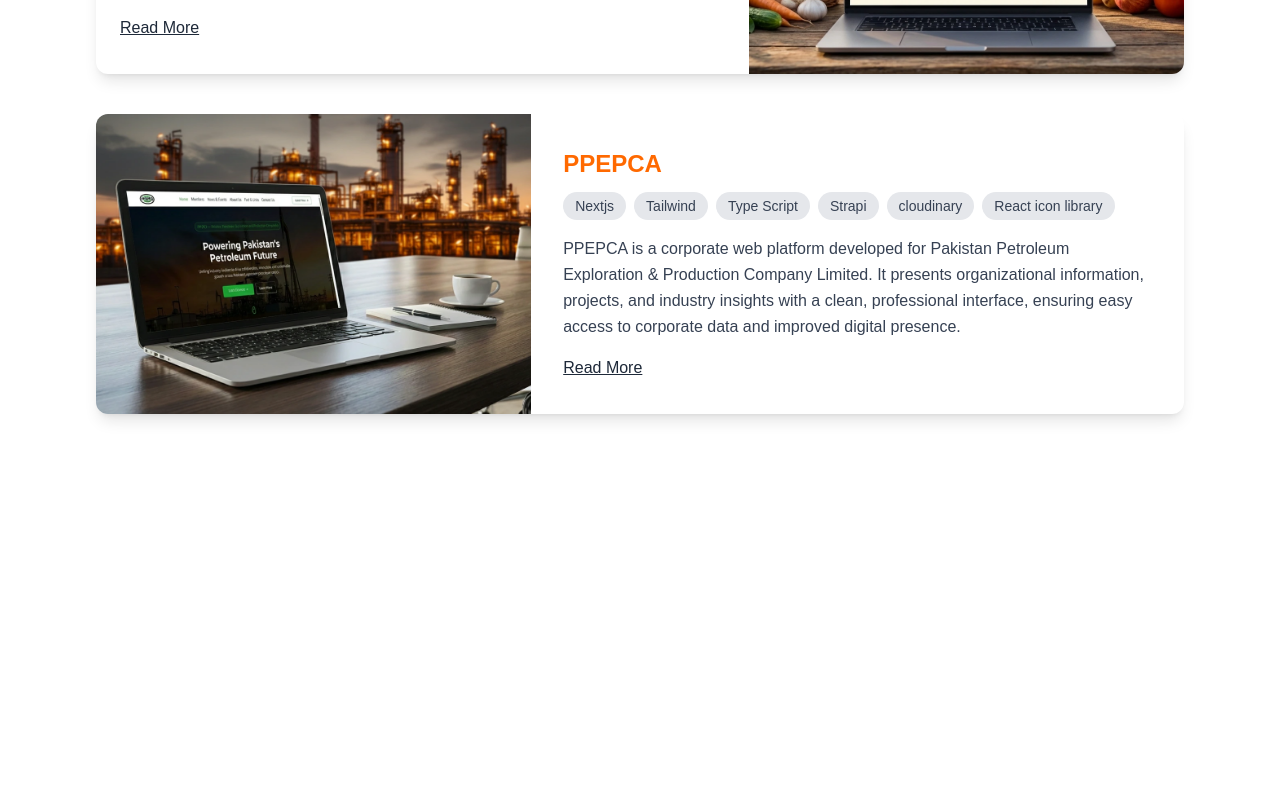
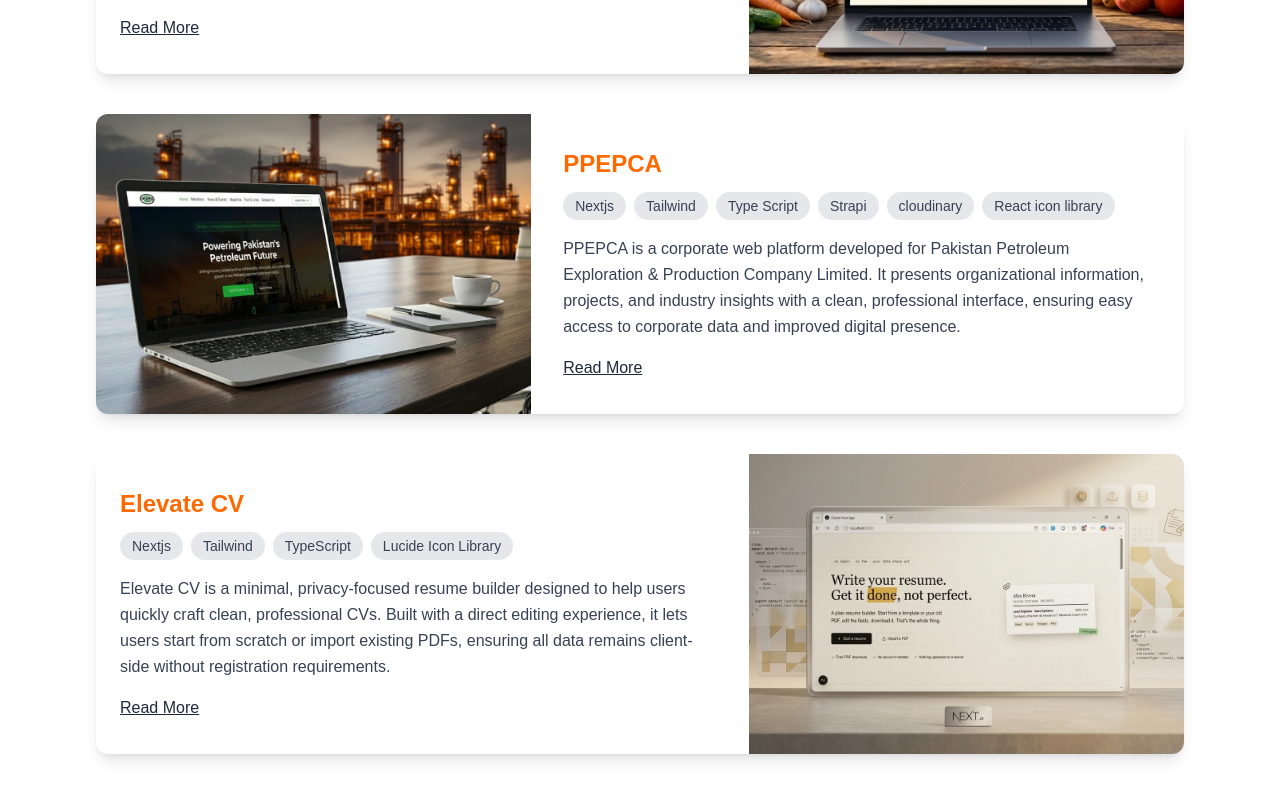
Before and after one commit to Shahbazh1/shahbaz_portfolio, a Next.js app in the folder shahbaz_portfolio/: page /Projects in a window 1280 px wide. Shown: the part 1570-2370 px from the top of the page. Before the commit the page ends 2064 px from the top, so only its background shows below. Built offline with nearby package versions, Linux system fonts and the light colour scheme.

Commit message:
add elevate_cv project

```diff
--- a/shahbaz_portfolio/src/data.js
+++ b/shahbaz_portfolio/src/data.js
@@ -154,6 +154,35 @@
       { name: "GitHub", url: "#", type: "github" },
     ],
   },
+  {
+  id: 6,
+  title: "Elevate CV",
+  image: "/project_images/elevate_cv.webp",
+  alt: "Elevate CV - Resume Builder",
+  tags: [
+    "Nextjs",
+    "Tailwind",
+    "TypeScript",
+    "Lucide Icon Library"
+  ],
+  description:
+    "Elevate CV is a minimal, privacy-focused resume builder designed to help users quickly craft clean, professional CVs. Built with a direct editing experience, it lets users start from scratch or import existing PDFs, ensuring all data remains client-side without registration requirements.",
+  features: [
+    "No registration or login required",
+    "Client-side data privacy",
+    "PDF import and instant editing",
+    "Clean resume template layouts",
+    "One-click PDF download"
+  ],
+  links: [
+    {
+      name: "Live Website",
+      url: "http://localhost:3000",
+      type: "live",
+    },
+    { name: "GitHub", url: "#", type: "github" },
+  ],
+}
 ];
 
 export default projectsData;
```
Also changed, not shown: shahbaz_portfolio/public/project_images/elevate_cv.webp (added).
